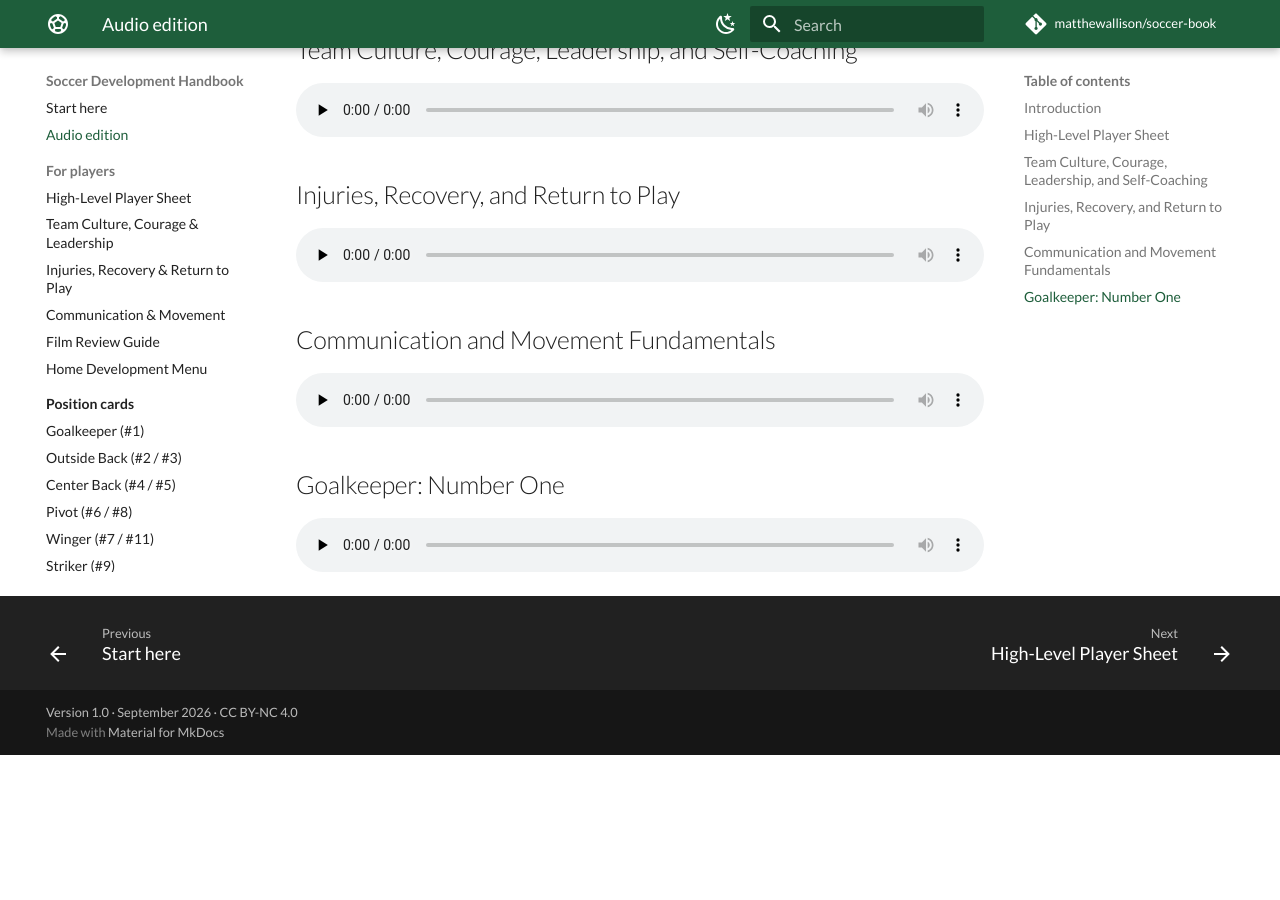
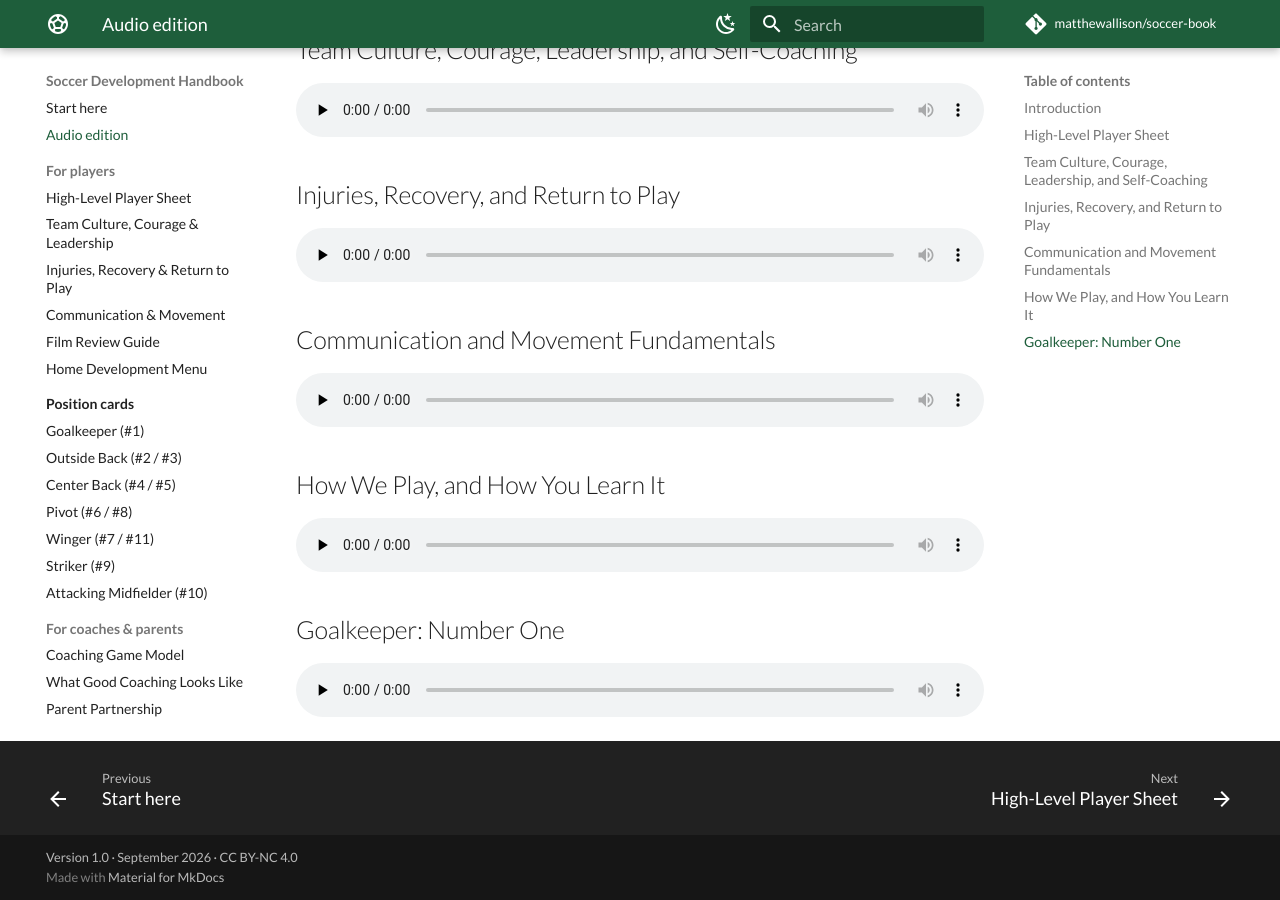
Before and after one commit to matthewallison/soccer-book, an MkDocs documentation site: the page built from docs/audio/index.md, in a window 1280 px wide and 900 px high, scrolled down 612 px. Built offline with MkDocs 1.6.1 and Material for MkDocs 9.7.7, drawn with Linux system fonts in a browser that asks for light colours; comment, search, counter and statistics services are not loaded; before the commit the page ends 1367 px from its top, so only the background shows below that.

Commit message:
Add "How We Play, and How You Learn It" to the Audio edition page
Generated with audio/generate_audio.py.

Co-Authored-By: Claude Opus 5 (1M context) <noreply@anthropic.com>

```diff
--- a/docs/audio/index.md
+++ b/docs/audio/index.md
@@ -26,6 +26,10 @@ More chapters are being recorded, and this page grows as they're added.
 
 <audio controls preload="none" src="04-communication-and-movement.mp3"></audio>
 
+## How We Play, and How You Learn It
+
+<audio controls preload="none" src="05-how-we-play.mp3"></audio>
+
 ## Goalkeeper: Number One
 
 <audio controls preload="none" src="09-goalkeeper.mp3"></audio>
```
Also changed, not shown: 1 other file.
